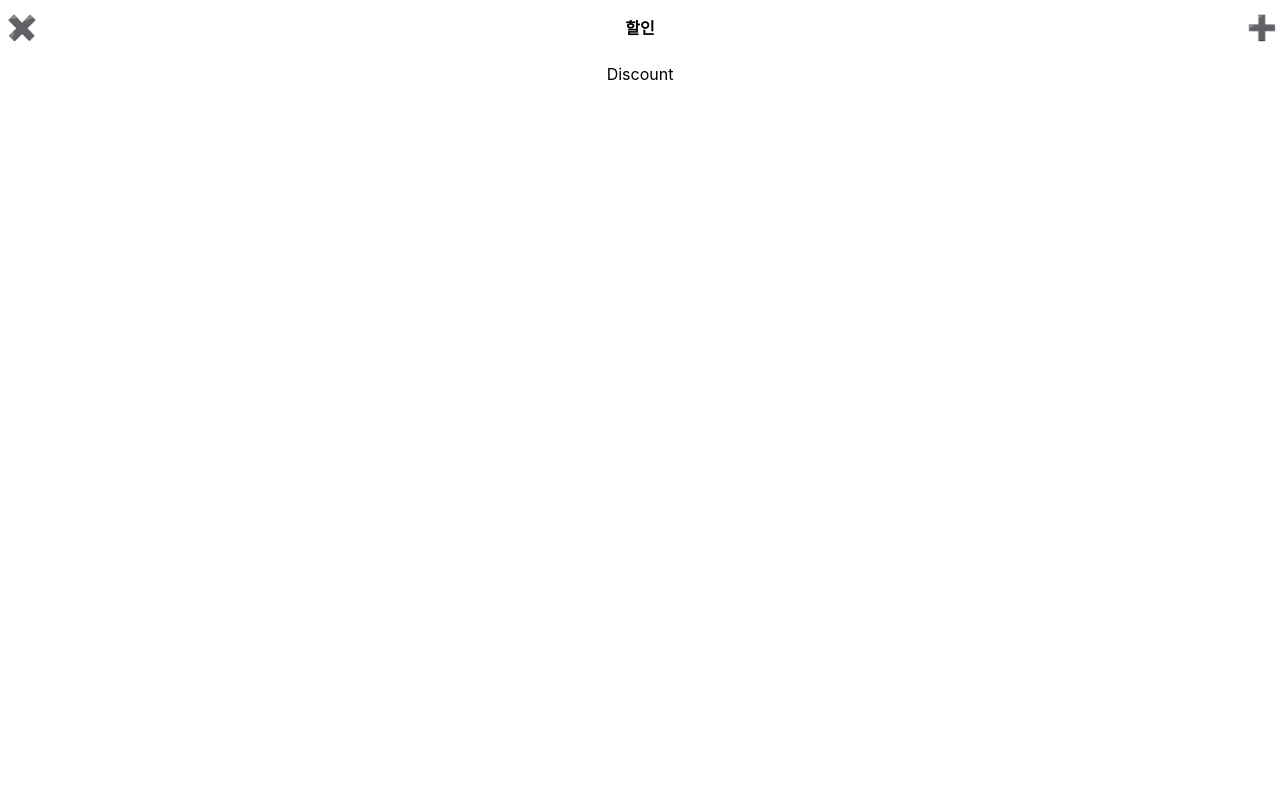
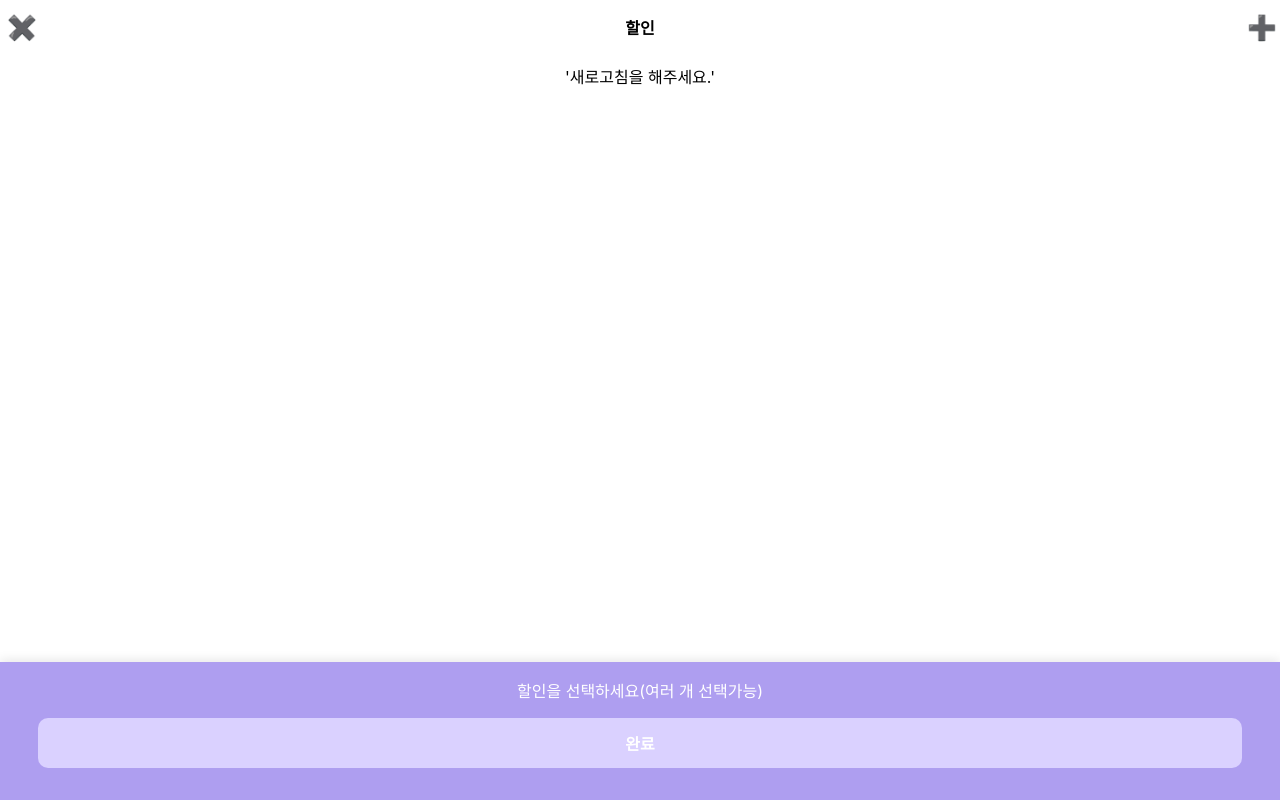
Before and after one commit to woongminKi/colavo-assignment, a React (Create React App) app: page /discount in a window 1280 px wide. Built offline with nearby package versions, Linux system fonts and the light colour scheme.

Commit message:
feature: redux 적용 및 할인 로직 적용

```diff
--- a/package.json
+++ b/package.json
@@ -3,6 +3,7 @@
   "version": "0.1.0",
   "private": true,
   "dependencies": {
+    "@reduxjs/toolkit": "^2.2.7",
     "@testing-library/jest-dom": "^5.17.0",
     "@testing-library/react": "^13.4.0",
     "@testing-library/user-event": "^13.5.0",
@@ -14,8 +15,10 @@
     "react": "^18.3.1",
     "react-dom": "^18.3.1",
     "react-icons": "^5.3.0",
+    "react-redux": "^9.1.2",
     "react-router-dom": "^6.26.2",
     "react-scripts": "5.0.1",
+    "redux": "^5.0.1",
     "styled-components": "^6.1.13",
     "typescript": "^4.9.5",
     "web-vitals": "^2.1.4"
--- /dev/null
+++ b/src/components/@types/Discount.ts
@@ -0,0 +1,4 @@
+export type Discount = {
+  name: string;
+  rate: number;
+};
--- a/src/components/Cart.tsx
+++ b/src/components/Cart.tsx
@@ -2,24 +2,46 @@ import React, { useEffect, useState, useMemo } from 'react';
 import CountBox from './CountBox';
 import styled from 'styled-components';
 import axios from 'axios';
-import { useNavigate } from 'react-router-dom';
-import { useLocation } from 'react-router-dom';
+import { useNavigate, useLocation } from 'react-router-dom';
+import { useDispatch, useSelector } from 'react-redux';
 import { List } from './@types/List';
+import { Discount } from './@types/Discount';
 import comma from '../util/comma';
+import { addItem, removeItem } from '../feature/itemList/itemSlice';
+import {
+  addDiscountItem,
+  removeDiscountItem,
+} from '../feature/discountItems/discountSlice';
 
 export default function Cart() {
+  const dispatch = useDispatch();
   const navigate = useNavigate();
-  const location = useLocation();
   const [totalPrice, setTotalPrice] = useState<number>(0);
   const [items, setItems] = useState<{ [key: string]: List }>({});
-  const [discountItems, setDiscountItems] = useState([]);
-  const { clickedList } = location.state || { clickedList: [] };
+  const [discountItems, setDiscountItems] = useState<{
+    [key: string]: Discount;
+  }>({});
+  const clickedList = useSelector(
+    (state: any) => state.itemReducer.clickedItemList[0]
+  );
+  const clickedDiscountList = useSelector(
+    (state: any) => state.discountReducer.clickedDiscountList[0]
+  );
+  // console.log('items::', items);
+  // console.log('clickedList::', clickedList);
+  // console.log('clickedDiscountList::', clickedDiscountList);
+  if (Object.keys(items).length > 0) {
+    dispatch(addItem(items));
+  }
+  if (Object.keys(discountItems).length > 0) {
+    dispatch(addDiscountItem(discountItems));
+  }
 
   const openItemList = () => {
-    navigate('/list', { state: { items } });
+    navigate('/list');
   };
   const openDiscountList = () => {
-    // window.location.href = '/discount';
+    navigate('/discount');
   };
 
   const handleCount = (id: string, count: number) => {
@@ -30,13 +52,25 @@ export default function Cart() {
 
   useMemo(() => {
     let sum = 0;
-    const itemsPrice = clickedList.map((id: string): number => {
-      return Number(items[id]?.price * items[id].count);
-    });
-    itemsPrice.forEach((price: number) => {
-      sum += price;
-    });
-    setTotalPrice(sum);
+    // if (Object.keys(items).length > 0) {
+    //   const itemsPrice = clickedList.map((id: string): number => {
+    //     if (items[id].count < 0) {
+    //       items[id].count = 0;
+    //     }
+    //     console.log('111::', items[id]?.price, items[id].count);
+    //     return Number(items[id]?.price * items[id].count);
+    //   });
+
+    //   console.log('itemsPrice::', itemsPrice);
+    //   itemsPrice.forEach((price: number) => {
+    //     if (price < 0) {
+    //       price = 0;
+    //     }
+    //     sum += price;
+    //   });
+    //   console.log('items::', items);
+    //   setTotalPrice(sum);
+    // }
   }, [items]);
 
   const getData = async () => {
@@ -70,7 +104,7 @@ export default function Cart() {
         </ContentWrapper>
 
         <div style={{ flex: 1 }}>
-          {Object.keys(items).length > 0
+          {Object.keys(items).length > 0 && clickedList !== undefined
             ? clickedList.map((id: string | any) => {
                 return (
                   <ListWrapper key={id}>
@@ -89,6 +123,30 @@ export default function Cart() {
                         />
                       ) : null}
                     </div>
+                  </ListWrapper>
+                );
+              })
+            : null}
+          {Object.keys(discountItems).length > 0 &&
+          clickedDiscountList !== undefined
+            ? clickedDiscountList.map((id: string | any) => {
+                return (
+                  <ListWrapper key={id}>
+                    <Row>
+                      <MainText>{String(discountItems[id]?.name)}</MainText>
+                      <SubText2>
+                        {clickedList.map((id: string) => {
+                          return items[id]?.count > 1
+                            ? items[id]?.name + `x${items[id]?.count}` + ' '
+                            : items[id]?.name + '' + ' ';
+                        })}
+                      </SubText2>
+                      <SubTextDiscount>
+                        {String(
+                          Math.round(discountItems[id]?.rate * 100) + '%'
+                        )}
+                      </SubTextDiscount>
+                    </Row>
                   </ListWrapper>
                 );
               })
@@ -191,3 +249,10 @@ const MainText = styled.div`
 const SubText = styled.div`
   color: #d3d3d3;
 `;
+const SubText2 = styled.div`
+  font-size: 14px;
+  color: #d3d3d3;
+`;
+const SubTextDiscount = styled.div`
+  color: #ec8aae;
+`;
--- a/src/components/CountBox.tsx
+++ b/src/components/CountBox.tsx
@@ -9,6 +9,10 @@ interface CountBoxProps {
 }
 
 export default function CountBox({ props, items, id }: CountBoxProps) {
+  if (items.count < 0) {
+    items.count = 0;
+    alert('0보다 작을 수 없습니다.');
+  }
   return (
     <CountBoxWrapper>
       <div onClick={() => props(id, items.count - 1 || 0)}>-</div>
--- a/src/components/Discount.tsx
+++ b/src/components/Discount.tsx
@@ -1,5 +1,116 @@
-import React from 'react';
+import React, { useState } from 'react';
+import { useDispatch, useSelector } from 'react-redux';
+import { FaCheck } from 'react-icons/fa';
+import { List } from './@types/List';
+import styled from 'styled-components';
+import { useNavigate } from 'react-router-dom';
+import comma from '../util/comma';
+import { addClickedDiscountItem } from '../feature/discountItems/discountSlice';
 
 export default function Discount() {
-  return <div>Discount</div>;
+  const dispatch = useDispatch();
+  const navigate = useNavigate();
+  const discountItems = useSelector(
+    (state: any) => state.discountReducer.discountItems[0]
+  );
+  const [clickedDiscountList, setClickedDiscountList] = useState<string[]>([]);
+  const [isCheck, setIsCheck] = useState<boolean>(false);
+  // console.log('discountItems::', discountItems);
+
+  const handleClick = (id: string) => {
+    if (isCheck) {
+      setClickedDiscountList(clickedDiscountList.filter((item) => item !== id));
+    } else {
+      setClickedDiscountList([...clickedDiscountList, id]);
+    }
+    setIsCheck(!isCheck);
+  };
+
+  const handleSubmit = () => {
+    dispatch(addClickedDiscountItem(clickedDiscountList));
+    navigate('/cart');
+  };
+
+  return (
+    <div>
+      {discountItems !== undefined ? (
+        Object.keys(discountItems)?.map((id: string) => {
+          return (
+            <ListWrapper>
+              <Row key={id} onClick={() => handleClick(id)}>
+                <MainText>{discountItems[id].name}</MainText>
+                <SubText>{Math.round(discountItems[id].rate * 100)}%</SubText>
+              </Row>
+              {clickedDiscountList.includes(id) && <FaCheck color='#ae9ef0' />}
+            </ListWrapper>
+          );
+        })
+      ) : (
+        <div>'새로고침을 해주세요.'</div>
+      )}
+
+      <BottomButtonWrapper>
+        <BottomText>할인을 선택하세요(여러 개 선택가능)</BottomText>
+        <BottomButton onClick={handleSubmit}>완료</BottomButton>
+      </BottomButtonWrapper>
+    </div>
+  );
 }
+
+const ListWrapper = styled.div`
+  display: flex;
+  align-items: center;
+  justify-content: space-between;
+  margin: 16px 10px;
+  padding: 8px 0;
+`;
+const Row = styled.div`
+  width: 95%;
+  text-align: left;
+`;
+const MainText = styled.div`
+  width: 90%;
+  overflow: hidden;
+  text-overflow: ellipsis;
+  -webkit-line-clamp: 2;
+  -webkit-box-orient: vertical;
+`;
+const SubText = styled.div`
+  color: #ec8aae;
+`;
+
+const BottomButtonWrapper = styled.div`
+  position: fixed;
+  bottom: 0;
+  left: 0;
+  width: 100%;
+  background-color: #ae9ef0;
+  padding: 16px 0 32px 0;
+  box-shadow: 0 -2px 10px rgba(0, 0, 0, 0.1);
+  display: flex;
+  flex-direction: column;
+  align-items: center;
+`;
+const BottomText = styled.div`
+  display: flex;
+  align-items: center;
+  justify-content: space-around;
+  width: 100%;
+  margin-bottom: 16px;
+  color: white;
+`;
+const BottomButton = styled.button`
+  display: flex;
+  align-items: center;
+  justify-content: center;
+  width: 94%;
+  height: 50px;
+  margin: 0 auto;
+  background-color: #dad1ff;
+  color: white;
+  border: none;
+  cursor: pointer;
+  font-size: 16px;
+  font-weight: bold;
+  border-radius: 10px;
+`;
--- a/src/components/List.tsx
+++ b/src/components/List.tsx
@@ -4,12 +4,19 @@ import { FaCheck } from 'react-icons/fa';
 import { List } from './@types/List';
 import styled from 'styled-components';
 import { useNavigate } from 'react-router-dom';
+import { useDispatch, useSelector } from 'react-redux';
 import comma from '../util/comma';
+import {
+  addItem,
+  removeItem,
+  addClickedItem,
+} from '../feature/itemList/itemSlice';
 
 export default function ItemList() {
+  const dispatch = useDispatch();
   const navigate = useNavigate();
-  const location = useLocation();
-  const { items } = location.state || { items: [] };
+  const items = useSelector((state: any) => state.itemReducer.itemList[0]);
+  // console.log('items in List::', items);
   const [clickedList, setClickedList] = useState<string[]>([]);
   const [isCheck, setIsCheck] = useState<boolean>(false);
 
@@ -23,7 +30,8 @@ export default function ItemList() {
   };
 
   const handleSubmit = () => {
-    navigate('/cart', { state: { clickedList } }); // state로 items 전달
+    dispatch(addClickedItem(clickedList));
+    navigate('/cart');
   };
 
   return (
--- /dev/null
+++ b/src/feature/discountItems/discountSlice.js
@@ -0,0 +1,28 @@
+import { createSlice } from '@reduxjs/toolkit';
+
+const initialState = {
+  discountItems: [],
+  clickedDiscountList: [],
+};
+
+export const discountItemSlice = createSlice({
+  name: 'discountItem',
+  initialState,
+  reducers: {
+    addDiscountItem: (state, action) => {
+      state.discountItems.push(action.payload);
+    },
+    removeDiscountItem: (state, action) => {
+      state.discountItems = state.discountItems.filter(
+        (item) => item.id !== action.payload
+      );
+    },
+    addClickedDiscountItem: (state, action) => {
+      state.clickedDiscountList.push(action.payload);
+    },
+  },
+});
+
+export const { addDiscountItem, removeDiscountItem, addClickedDiscountItem } =
+  discountItemSlice.actions;
+export default discountItemSlice.reducer;
--- /dev/null
+++ b/src/feature/itemList/itemSlice.js
@@ -0,0 +1,27 @@
+import { createSlice } from '@reduxjs/toolkit';
+
+const initialState = {
+  itemList: [],
+  clickedItemList: [],
+};
+
+export const itemSlice = createSlice({
+  name: 'itemList',
+  initialState,
+  reducers: {
+    addItem: (state, action) => {
+      state.itemList.push(action.payload);
+    },
+    removeItem: (state, action) => {
+      state.itemList = state.itemList.filter(
+        (item) => item.id !== action.payload
+      );
+    },
+    addClickedItem: (state, action) => {
+      state.clickedItemList.push(action.payload);
+    },
+  },
+});
+
+export const { addItem, removeItem, addClickedItem } = itemSlice.actions;
+export default itemSlice.reducer;
--- /dev/null
+++ b/src/store.tsx
@@ -0,0 +1,14 @@
+import { combineReducers } from 'redux';
+import { configureStore } from '@reduxjs/toolkit';
+
+import itemReducer from './feature/itemList/itemSlice';
+import discountReducer from './feature/discountItems/discountSlice';
+
+const reducer = combineReducers({
+  itemReducer,
+  discountReducer,
+});
+const store = configureStore({
+  reducer: reducer,
+});
+export default store;
```
Also changed, not shown: src/index.tsx (+7 -3 lines), 1 other file (tests, documents, lock files or other folders).
